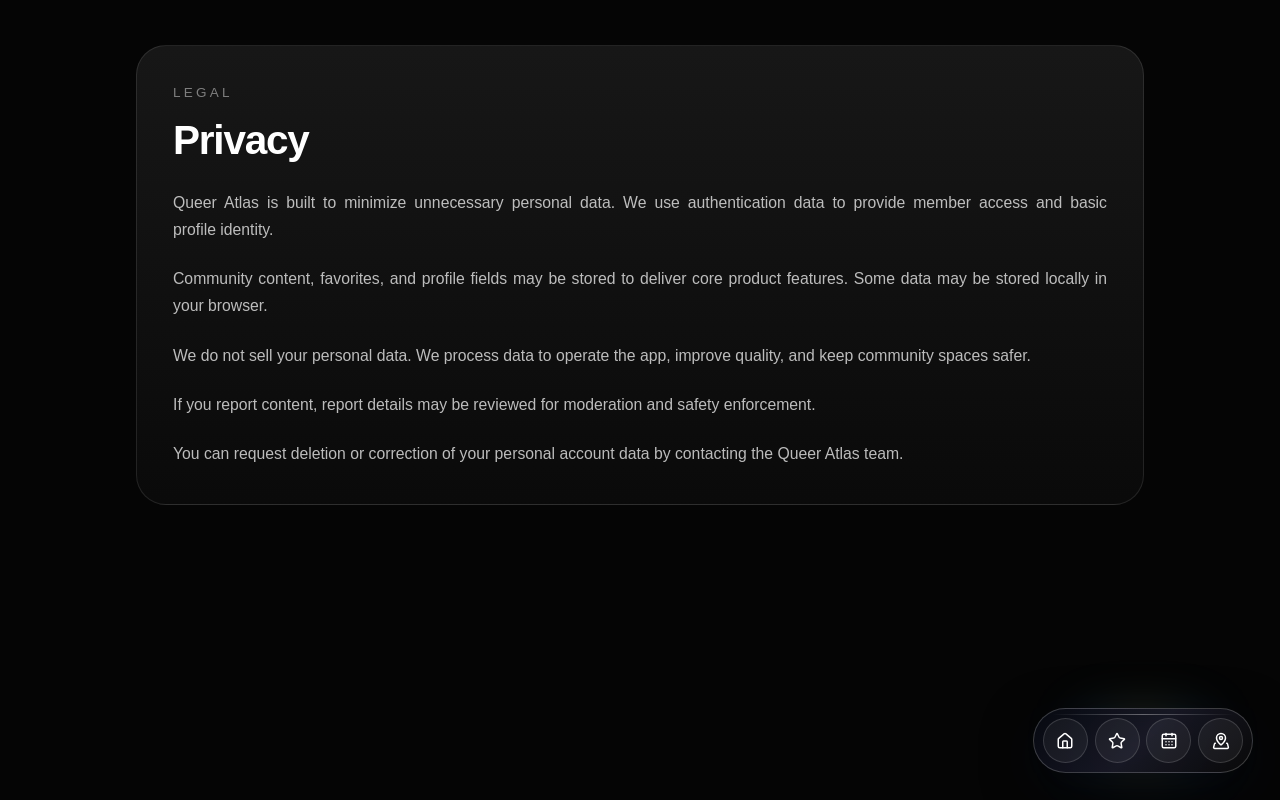
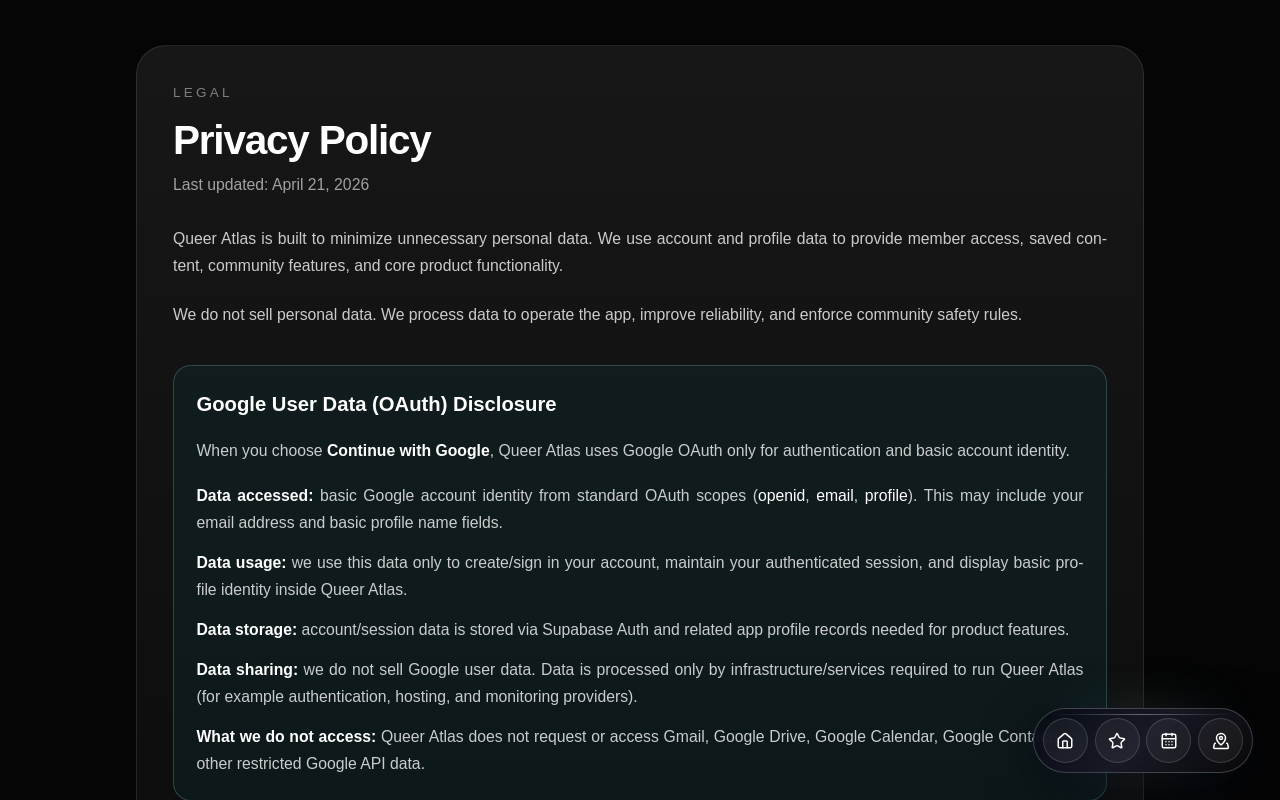
Before and after one commit to andres00botero-bot/queeratlas, a Next.js app: page /privacy in a window 1280 px wide. Shown: the top 800 px of the page. Built offline with nearby package versions, Linux system fonts and the light colour scheme; no server answers.

Commit message:
Add Google OAuth data disclosure and verified privacy contact info

```diff
--- a/src/app/page.js
+++ b/src/app/page.js
@@ -1048,6 +1048,14 @@ export default function Home() {
                   >
                     {authLoading ? "Opening..." : "Continue with Google"}
                   </button>
+                  <p className="px-1 text-xs leading-5 text-white/60">
+                    Google sign-in only uses basic account identity (openid, email, profile) for authentication.
+                    {" "}
+                    <Link href="/privacy" className="text-cyan-300 underline underline-offset-2 hover:text-cyan-200">
+                      Privacy Policy
+                    </Link>
+                    .
+                  </p>
 
                   <div className="rounded-2xl border border-white/10 bg-white/5 p-3">
                     <input
--- a/src/app/privacy/page.js
+++ b/src/app/privacy/page.js
@@ -11,25 +11,70 @@ export default function PrivacyPage() {
     <main className="min-h-screen bg-[#050505] px-6 py-10 text-white">
       <div className="mx-auto max-w-4xl rounded-[30px] border border-white/10 bg-[linear-gradient(180deg,rgba(24,24,24,0.96),rgba(10,10,10,0.99))] p-8">
         <p className="text-xs uppercase tracking-[0.24em] text-white/45">Legal</p>
-        <h1 className="mt-3 text-4xl font-semibold tracking-[-0.03em]">Privacy</h1>
+        <h1 className="mt-3 text-4xl font-semibold tracking-[-0.03em]">Privacy Policy</h1>
+        <p className="mt-2 text-sm text-white/60">Last updated: April 21, 2026</p>
 
-        <div className="mt-6 space-y-5 text-sm leading-7 text-white/72">
+        <div className="mt-6 space-y-5 text-sm leading-7 text-white/78">
           <p>
-            Queer Atlas is built to minimize unnecessary personal data. We use authentication data to provide member access and basic profile identity.
+            Queer Atlas is built to minimize unnecessary personal data. We use account and profile data to provide member access,
+            saved content, community features, and core product functionality.
           </p>
           <p>
-            Community content, favorites, and profile fields may be stored to deliver core product features. Some data may be stored locally in your browser.
+            We do not sell personal data. We process data to operate the app, improve reliability, and enforce community safety rules.
           </p>
+        </div>
+
+        <section className="mt-8 space-y-4 rounded-2xl border border-cyan-200/20 bg-cyan-500/[0.06] p-5">
+          <h2 className="text-lg font-semibold text-white">Google User Data (OAuth) Disclosure</h2>
+          <p className="text-sm leading-7 text-white/78">
+            When you choose <span className="font-semibold text-white">Continue with Google</span>, Queer Atlas uses Google OAuth only
+            for authentication and basic account identity.
+          </p>
+
+          <div className="space-y-3 text-sm leading-7 text-white/78">
+            <p>
+              <span className="font-semibold text-white">Data accessed:</span> basic Google account identity from standard OAuth scopes
+              (<span className="font-mono text-white">openid</span>, <span className="font-mono text-white">email</span>,{" "}
+              <span className="font-mono text-white">profile</span>). This may include your email address and basic profile name fields.
+            </p>
+            <p>
+              <span className="font-semibold text-white">Data usage:</span> we use this data only to create/sign in your account,
+              maintain your authenticated session, and display basic profile identity inside Queer Atlas.
+            </p>
+            <p>
+              <span className="font-semibold text-white">Data storage:</span> account/session data is stored via Supabase Auth and related
+              app profile records needed for product features.
+            </p>
+            <p>
+              <span className="font-semibold text-white">Data sharing:</span> we do not sell Google user data. Data is processed only by
+              infrastructure/services required to run Queer Atlas (for example authentication, hosting, and monitoring providers).
+            </p>
+            <p>
+              <span className="font-semibold text-white">What we do not access:</span> Queer Atlas does not request or access Gmail,
+              Google Drive, Google Calendar, Google Contacts, or other restricted Google API data.
+            </p>
+          </div>
+        </section>
+
+        <section className="mt-8 space-y-4 text-sm leading-7 text-white/78">
+          <h2 className="text-lg font-semibold text-white">Community and Account Data</h2>
           <p>
-            We do not sell your personal data. We process data to operate the app, improve quality, and keep community spaces safer.
+            Community posts, favorites, check-ins, and profile fields may be stored to deliver core app features. Some non-sensitive
+            runtime data may also be stored locally in your browser.
           </p>
           <p>
             If you report content, report details may be reviewed for moderation and safety enforcement.
           </p>
           <p>
-            You can request deletion or correction of your personal account data by contacting the Queer Atlas team.
+            You can request deletion or correction of your account data by contacting the Queer Atlas team.
           </p>
-        </div>
+          <p>
+            Contact:{" "}
+            <a className="text-cyan-300 underline underline-offset-2 hover:text-cyan-200" href="mailto:andres00botero@gmail.com">
+              andres00botero@gmail.com
+            </a>
+          </p>
+        </section>
       </div>
     </main>
   );
```
